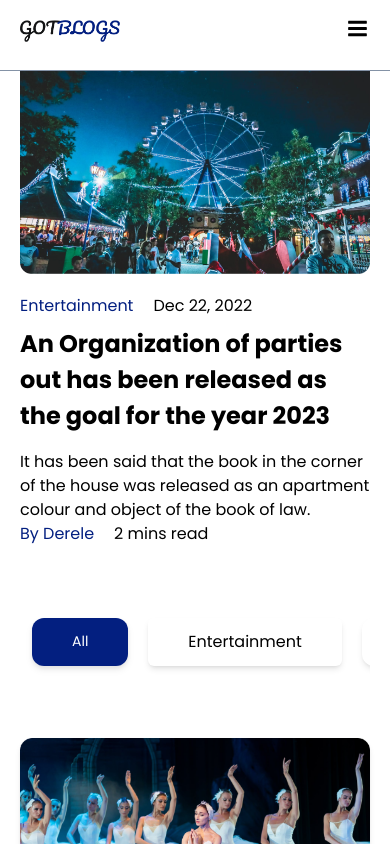
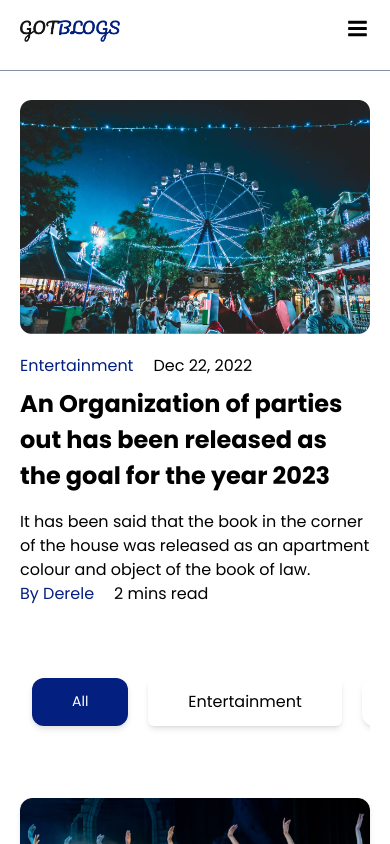
Before and after one commit to Claudbest1/GotBlog, a React (Create React App) app: page / in a window 390 px wide. Shown: the top 844 px of the page. Built offline with nearby package versions, Linux system fonts and the light colour scheme.

Commit message:
Hero adjusted

```diff
--- a/src/components/Hero.jsx
+++ b/src/components/Hero.jsx
@@ -7,7 +7,7 @@ import { Hero } from '../data'
 const hero = () => {
   return (
 
-    <div className='md:px-[60px] sm:px-[20px] mt-[40px] md:mb-[100px] sm:mb-[40px] mt-[100px] md:mt-[200px]'>
+    <div className='md:px-[60px] sm:px-[20px] mt-[100px] md:mb-[100px] sm:mb-[40px] mt-[100px] md:mt-[200px]'>
       <ul className='flex gap-10 overflow-hidden'>
       {
         Hero.map(({ img, category, date, title, paragraph, author, timeStamp }, index) => {
```
